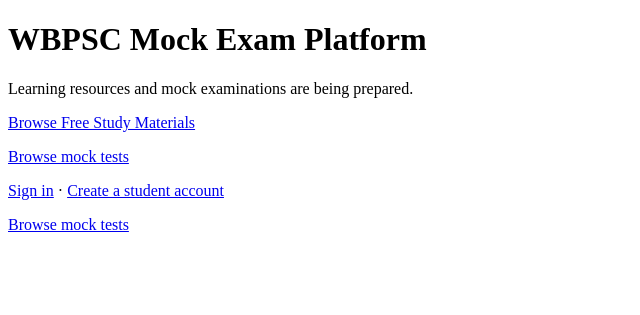
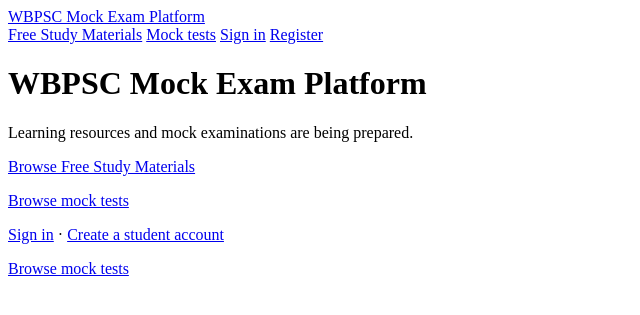
Before and after one commit to EZOPINC/examveda, a Django app: page / in a window 1280 px wide. Shown: the top 315 px of the page, without its empty margins (0-640 px from the left). Run offline with Django 5.2, Linux system fonts and the light colour scheme.

Commit message:
Fix local study materials navigation and verification

```diff
--- a/content/tests.py
+++ b/content/tests.py
@@ -212,6 +212,8 @@ class DemoStudyMaterialNavigationTests(TestCase):
         """The public landing links to both exams and previews subject/paper counts."""
         home = self.client.get(reverse("home"))
         self.assertContains(home, reverse("content:resource_list"))
+        self.assertContains(home, '<nav aria-label="Main navigation">')
+        self.assertContains(home, '<a href="/free-resources/">Free Study Materials</a>')
 
         response = self.client.get(reverse("content:resource_list"))
 
--- a/templates/home.html
+++ b/templates/home.html
@@ -6,6 +6,19 @@
     <title>WBPSC Mock Exam Platform</title>
 </head>
 <body>
+    <header class="site-header">
+        <a href="{% url 'home' %}">WBPSC Mock Exam Platform</a>
+        <nav aria-label="Main navigation">
+            <a href="{% url 'content:resource_list' %}">Free Study Materials</a>
+            <a href="{% url 'exam_engine:mock_test_list' %}">Mock tests</a>
+            {% if user.is_authenticated %}
+                <a href="{% url 'accounts:profile' %}">My account</a>
+            {% else %}
+                <a href="{% url 'login' %}">Sign in</a>
+                <a href="{% url 'accounts:register' %}">Register</a>
+            {% endif %}
+        </nav>
+    </header>
     <main>
         <h1>WBPSC Mock Exam Platform</h1>
         <p>Learning resources and mock examinations are being prepared.</p>
```
Also changed, not shown: CHANGELOG.md.
